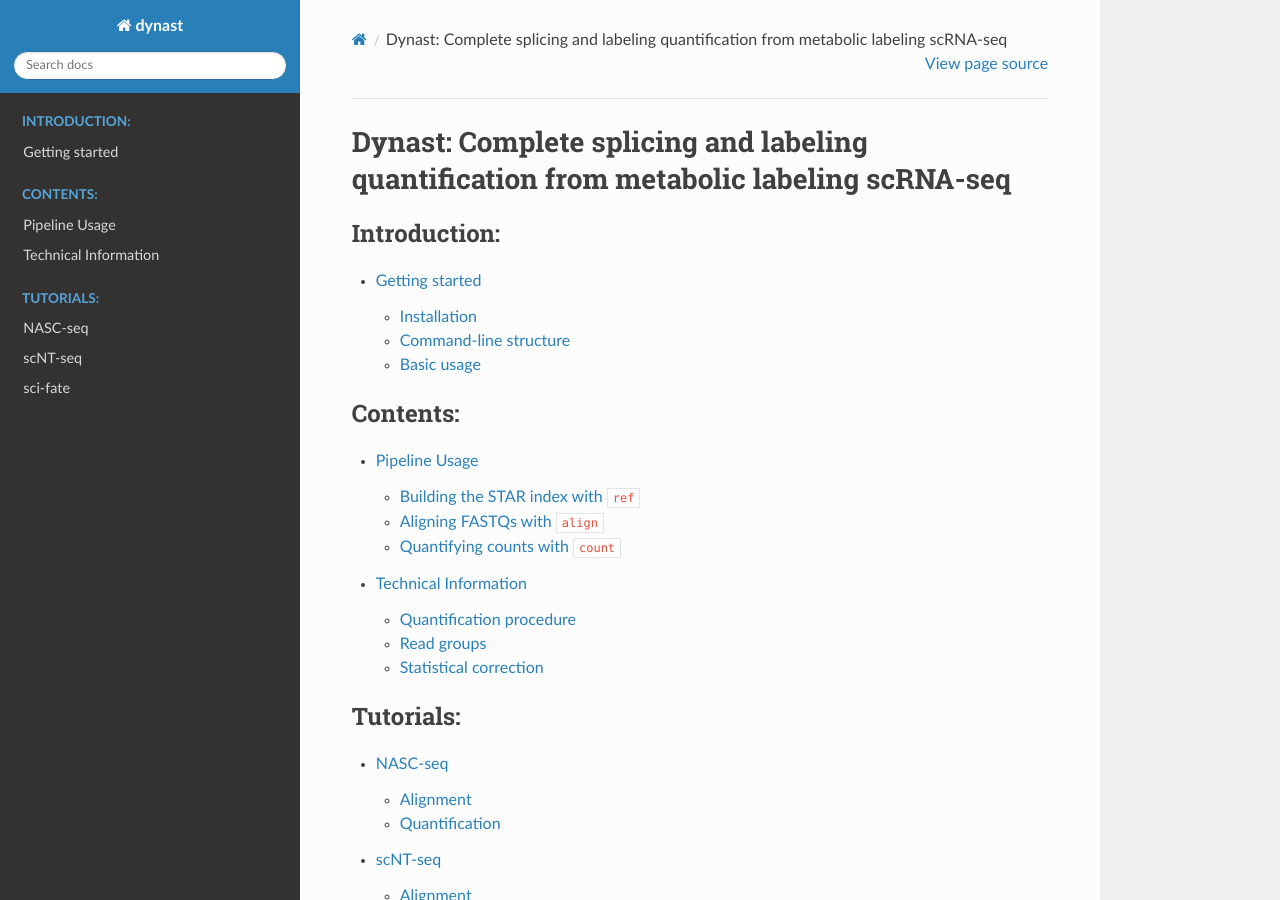
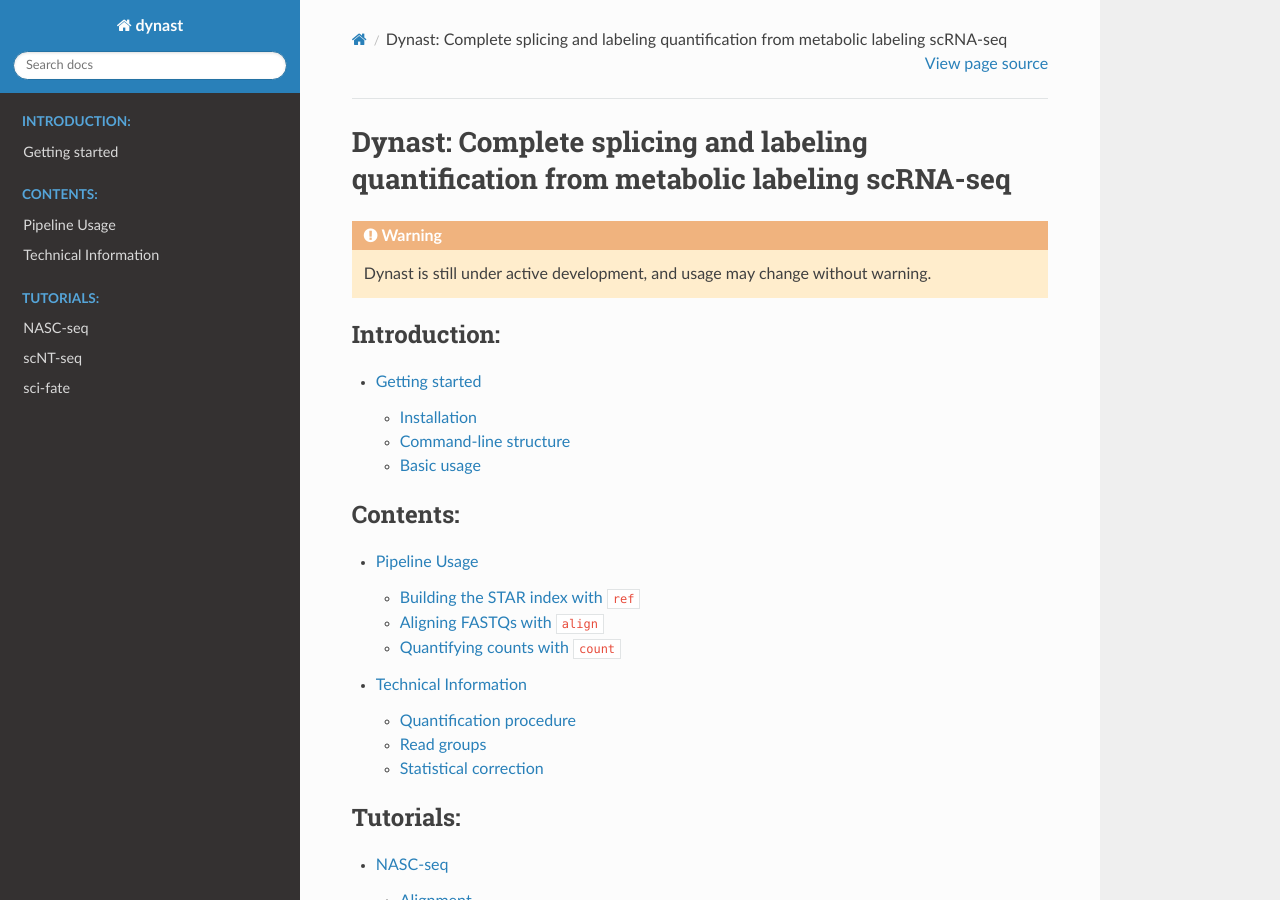
Before and after one commit to aristoteleo/dynast-release, a Sphinx documentation site: the page built from docs/index.rst, in a window 1280 px wide and 900 px high. Built offline with Sphinx 7.4.7 and the Read the Docs theme 2.0.0, drawn with Linux system fonts in a browser that asks for light colours; pages that are not in the unit, such as notebooks, are missing from menus.

Commit message:
add warning to docs

```diff
--- a/docs/index.rst
+++ b/docs/index.rst
@@ -5,6 +5,10 @@
 
 Dynast: Complete splicing and labeling quantification from metabolic labeling scRNA-seq
 ========================================================================================
+
+.. WARNING::
+
+  Dynast is still under active development, and usage may change without warning.
 
 .. toctree::
    :maxdepth: 2
```
